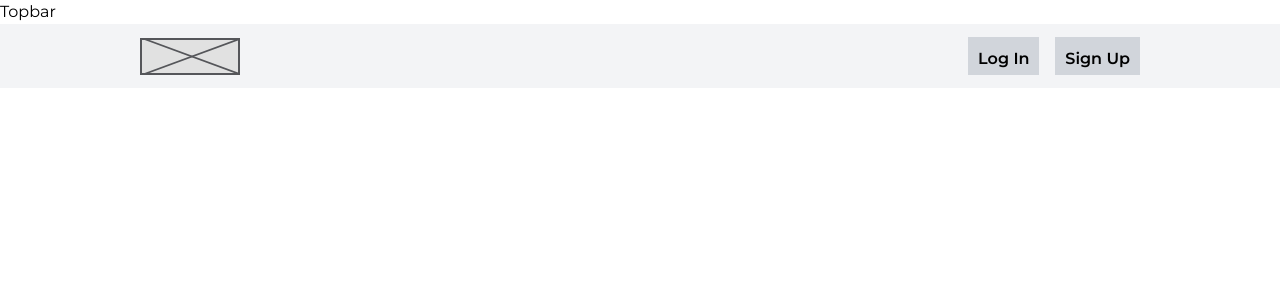
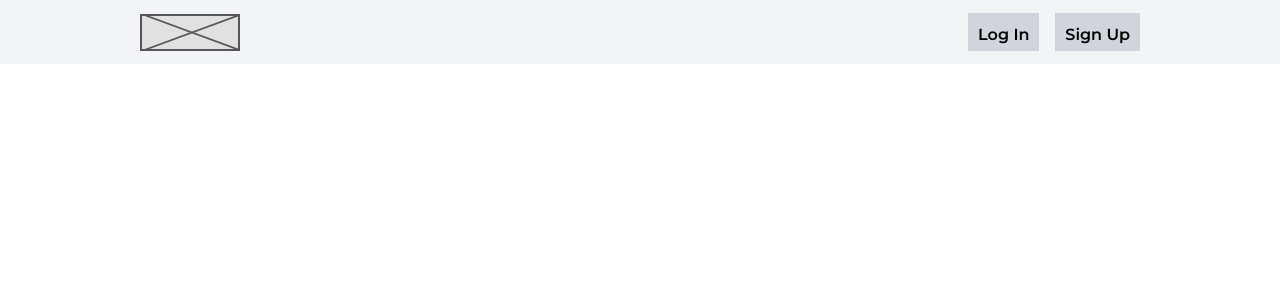
Before and after one commit to jewelldmnt/SeatNEat, a React (Vite) app in the folder frontend/: page / in a window 1280 px wide. Shown: the top 300 px of the page. Built offline with nearby package versions, Linux system fonts and the light colour scheme.

Commit message:
feat: added initial header

```diff
--- a/frontend/src/components/Common/Header.jsx
+++ b/frontend/src/components/Common/Header.jsx
@@ -1,14 +1,12 @@
 import React from 'react'
-import Topbar from '../Layout/TopBar'
 import Navbar from '../Layout/Navbar'
 
 const Header = () => {
   return (
-    <div>
-        <Topbar />
+    <header>
         <Navbar />
         {/* cart drawer */}
-    </div>
+    </header>
   )
 }
 
```
